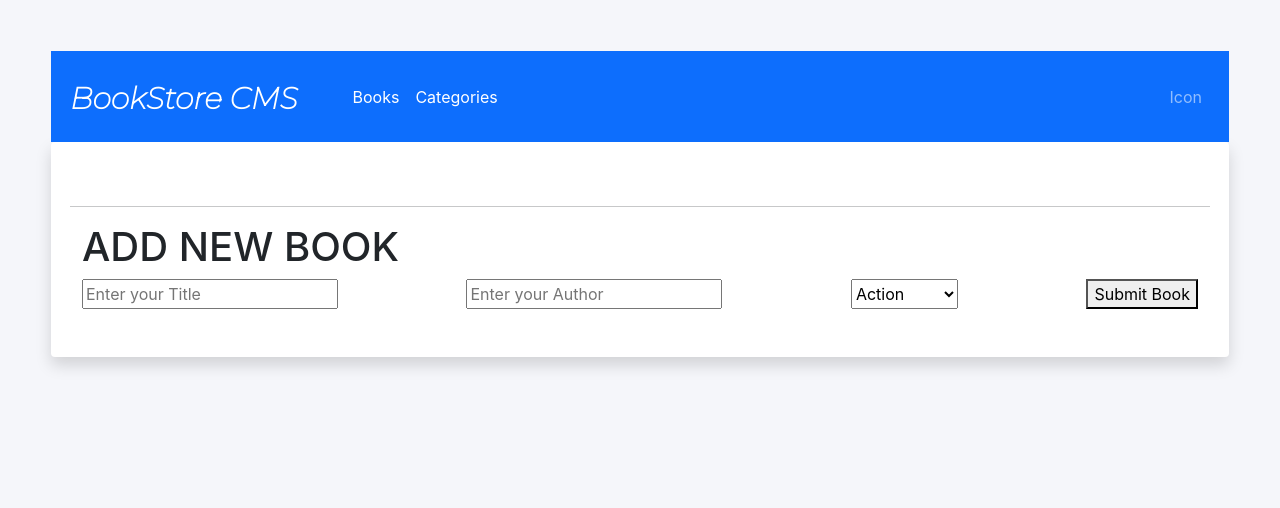
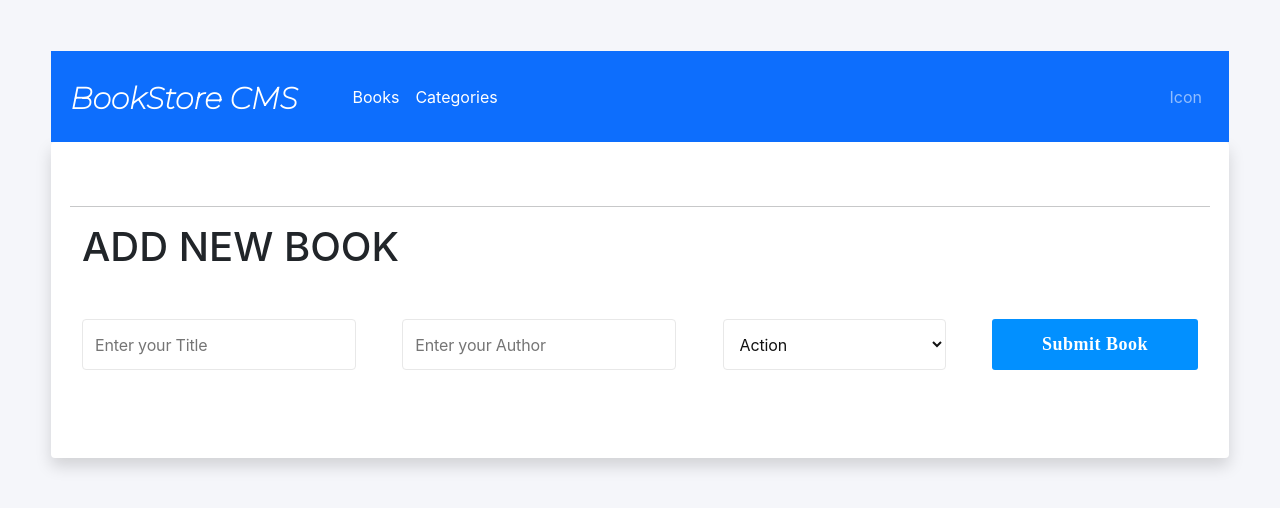
Before and after one commit to ridwanediallo/Bookstore-CMS, a React (Create React App) app: page / in a window 1280 px wide. Shown: the top 508 px of the page. Built offline with nearby package versions, Linux system fonts and the light colour scheme; no server answers.

Commit message:
Update form styling

```diff
--- a/src/components/AddBook.css
+++ b/src/components/AddBook.css
@@ -9,7 +9,22 @@ form {
   justify-content: space-between;
   /* align-items: center; */
   gap: 40px;
-  padding: 0;
+  padding: 20px 0;
+  margin: 20px 0;
+}
+
+.input {
+    padding: 12px;
+    border-radius: 4px;
+    border: 1px solid #e8e8e8;
+    background-color: #fff;
+    font-size: 1rem;
+    letter-spacing: -.15px;
+    color: #121212;
+}
+
+.input-select {
+  width: 20%;
 }
 
 .inputs {
@@ -28,6 +43,7 @@ form {
   border-radius: 4px;
   border: solid 1px gray;
   background-color: #fff;
+  padding-top: 20px;
 }
 
 .author {
@@ -41,8 +57,16 @@ form {
 }
 
 .submit-btn {
-  /* align-self: flex-end; */
-  /* margin-left: 92px; */
+    cursor: pointer;
+    padding: 12px 50px;
+    border-radius: 3px;
+    background-color: #0290ff;
+    border: none;
+    letter-spacing: .5px;
+    color: #fff;
+    font-size: 18px;
+    font-weight: 700;
+    font-family: "Roboto Slab",serif;
 }
 
 .form-section {
--- a/src/components/AddBook.js
+++ b/src/components/AddBook.js
@@ -33,34 +33,26 @@ const AddBook = () => {
       <h1 className="form-title">ADD NEW BOOK</h1>
       <form onSubmit={addBookHandler} className="">
         <input
-            className=""
+          className="input"
           type="text"
           placeholder="Enter your Title"
           value={title}
           onChange={onTitleChange}
         />
         <input
-            className=""
+          className="input"
           type="text"
           placeholder="Enter your Author"
           value={author}
           onChange={onAuthorChange}
         />
-          <select
-            onChange={onCategoryChange}
-            value={category}
-            className=""
-          >
+        <select onChange={onCategoryChange} value={category} className="input input-select">
           <option value="action">Action</option>
           <option value="it">IT</option>
           <option value="fiction">Fiction</option>
           <option value="leadership">Leadership</option>
         </select>
-          <button
-            type="submit"
-            onClick={onSaveBookClick}
-            className=""
-          >
+        <button type="submit" onClick={onSaveBookClick} className="submit-btn">
           Submit Book
         </button>
       </form>
```
Lines whose indentation alone changed are shown as unchanged.
